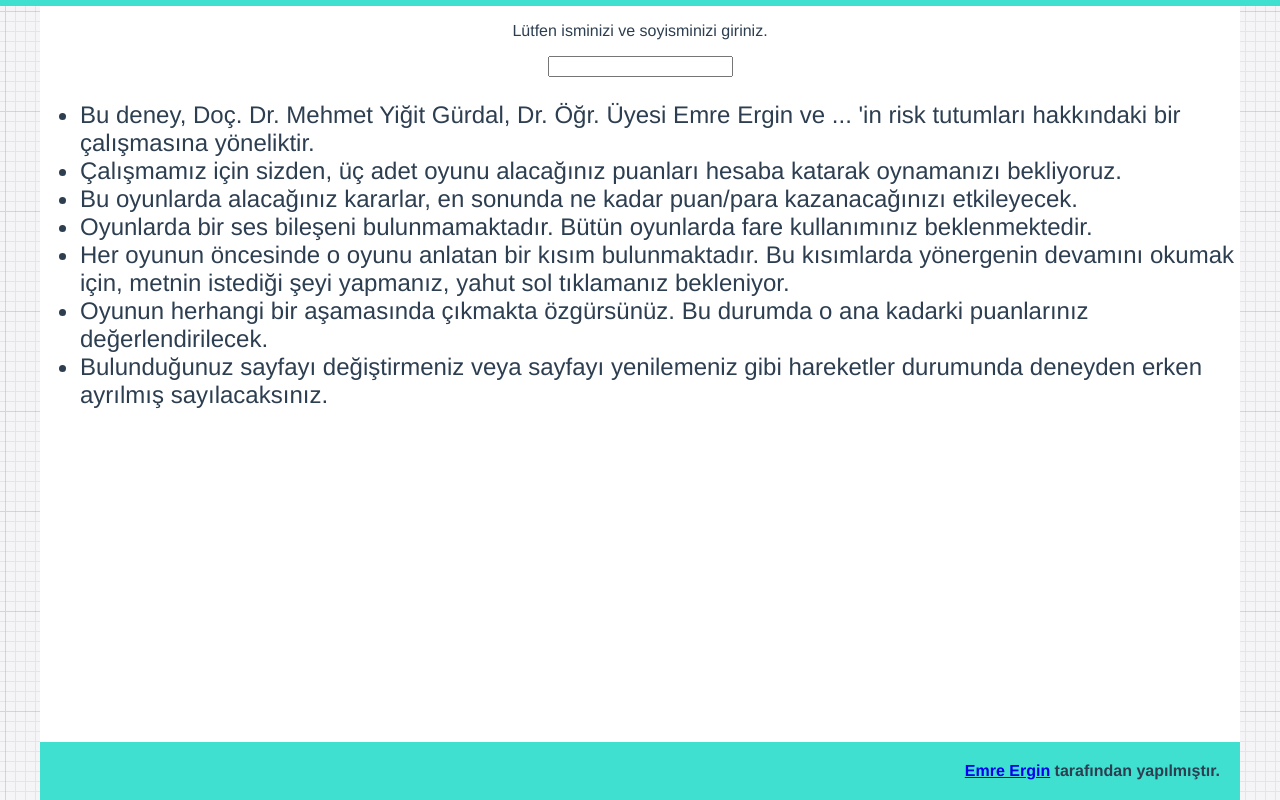
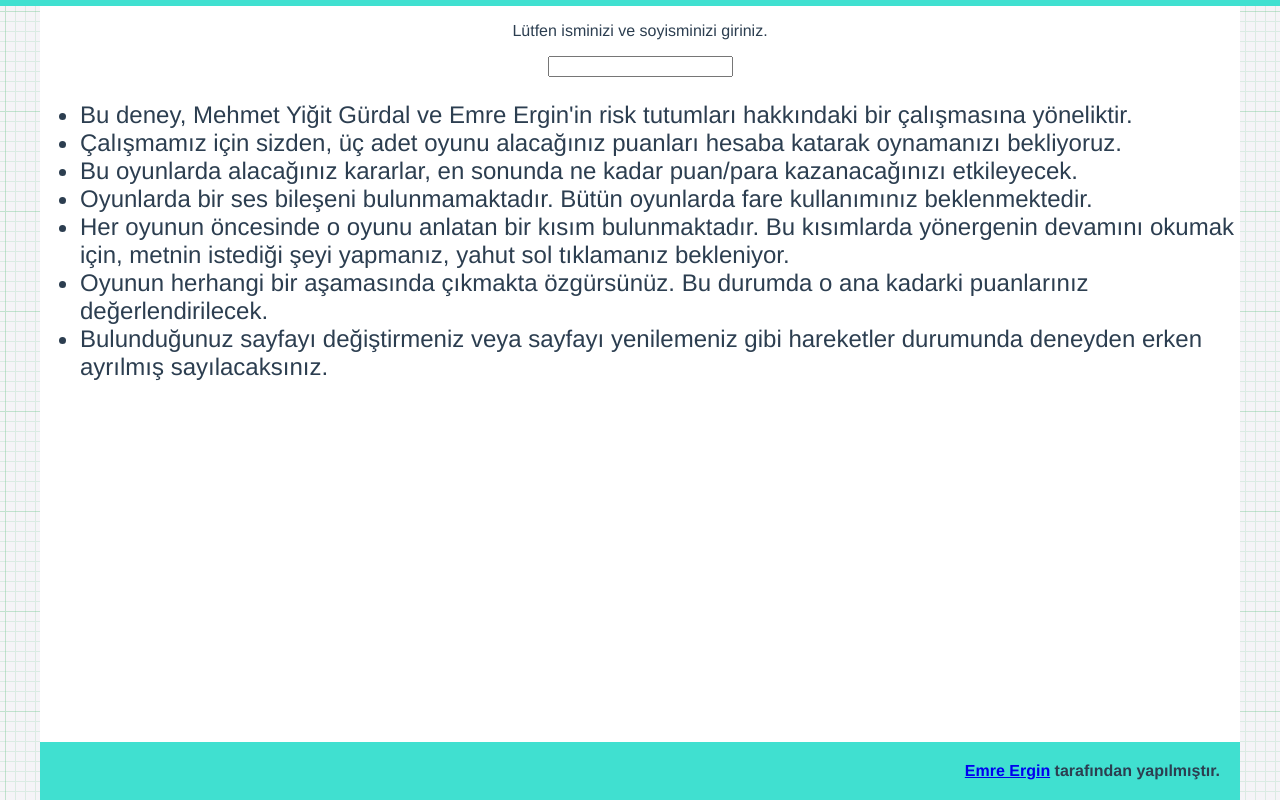
Before and after one commit to emrergin/prudencetemperance, a Vue app: page / in a window 1280 px wide. Built offline with nearby package versions, Linux system fonts and the light colour scheme; what vue-uuid would draw is missing.

Commit message:
removed titles from professors

```diff
--- a/src/components/IntroScreen.vue
+++ b/src/components/IntroScreen.vue
@@ -4,8 +4,7 @@
 
   <ul class="girisMetni">
     <li>
-      Bu deney, Doç. Dr. Mehmet Yiğit Gürdal, Dr. Öğr. Üyesi Emre Ergin ve ...
-      'in risk tutumları hakkındaki bir çalışmasına yöneliktir.
+      Bu deney, Mehmet Yiğit Gürdal ve Emre Ergin'in risk tutumları hakkındaki bir çalışmasına yöneliktir.
     </li>
     <li>
       Çalışmamız için sizden, üç adet oyunu alacağınız puanları hesaba katarak
```
Also changed, not shown: 1 other file (tests, documents, lock files or other folders).
